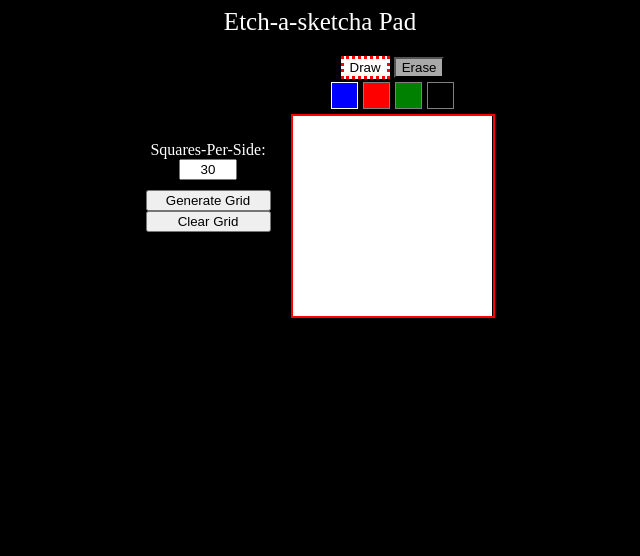
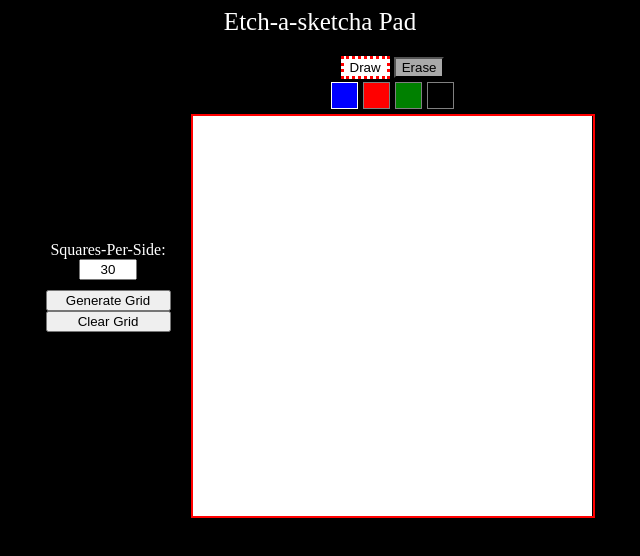
Before and after one commit to Xenrathe/Etch-A-Sketch, a plain HTML site: page index.html in a window 1280 px wide. Shown: the whole page, without its empty margins (320-960 px from the left). Drawn offline with Linux system fonts and the light colour scheme.

Commit message:
Increase size of drawing-grid

```diff
--- a/script.js
+++ b/script.js
@@ -10,7 +10,7 @@ colors.forEach((color) => {
 });
 
 let drawActive = true;
-let gridPixels = 200;
+let gridPixels = 400;
 let selectedColor = '0000FF';
 
 document.querySelector('#blue').click();
@@ -75,8 +75,8 @@ function generateGrid(){
     document.querySelector('input').value = 100;
   }
   size = gridPixels / size;
-  for (let h = 0; h*size < 200; h++){
-    for (let w = 0; w*size < 200; w++){
+  for (let h = 0; h*size < gridPixels; h++){
+    for (let w = 0; w*size < gridPixels; w++){
       let div = document.createElement('div');
       div.classList.add('dot');
       div.setAttribute('style', 'height:' + size + 'px; width:' + size + 'px;' + 'background-color: #FFFFFF;');
--- a/styles.css
+++ b/styles.css
@@ -50,8 +50,8 @@ body{
     display: flex;
     justify-content: center;
     align-items: center;
-    max-height: 200px;
-    max-width: 200px;
+    max-height: 400px;
+    max-width: 400px;
     margin: auto;
     flex-wrap: wrap;
     border-width: 2px;
```
